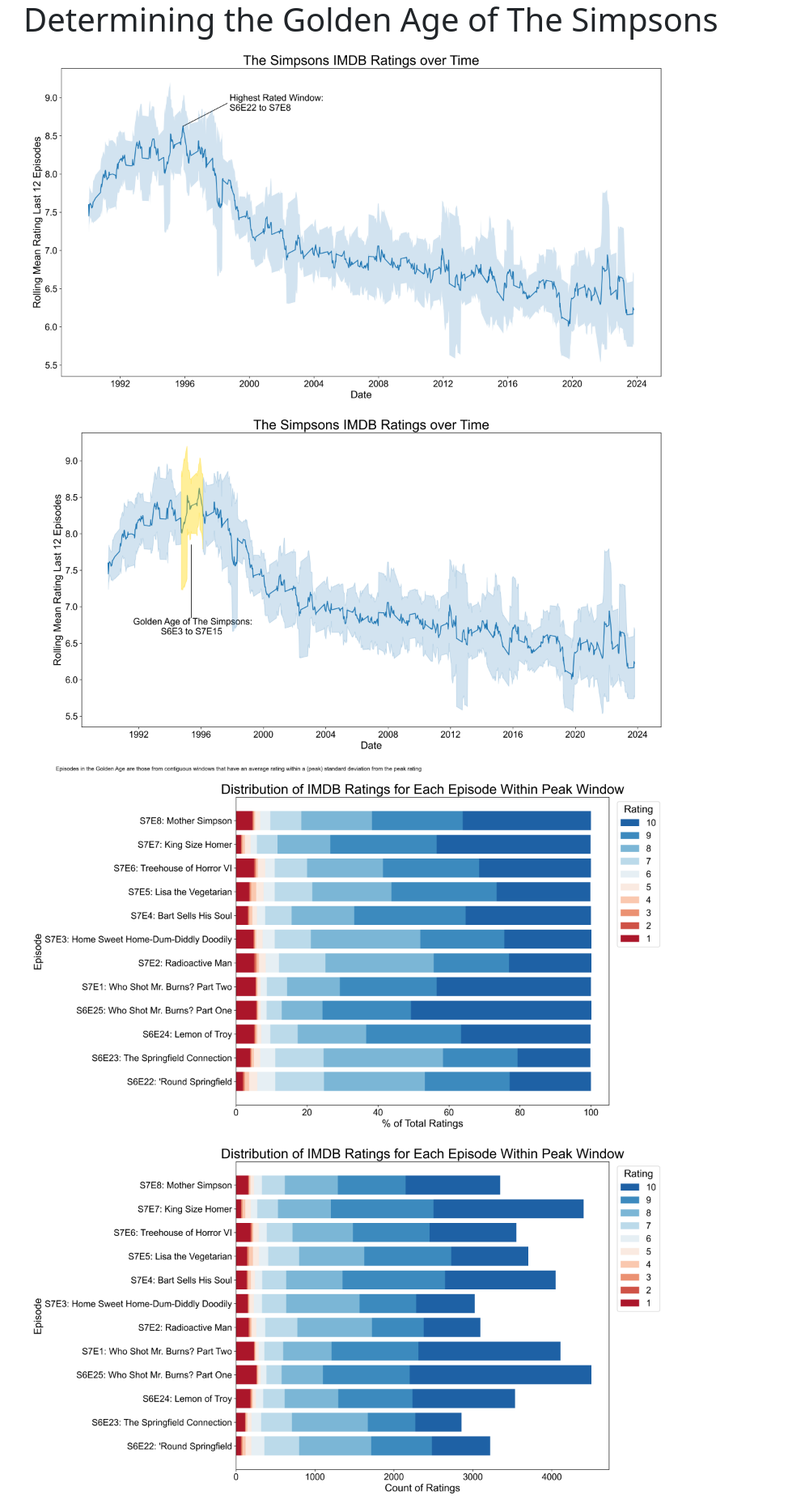
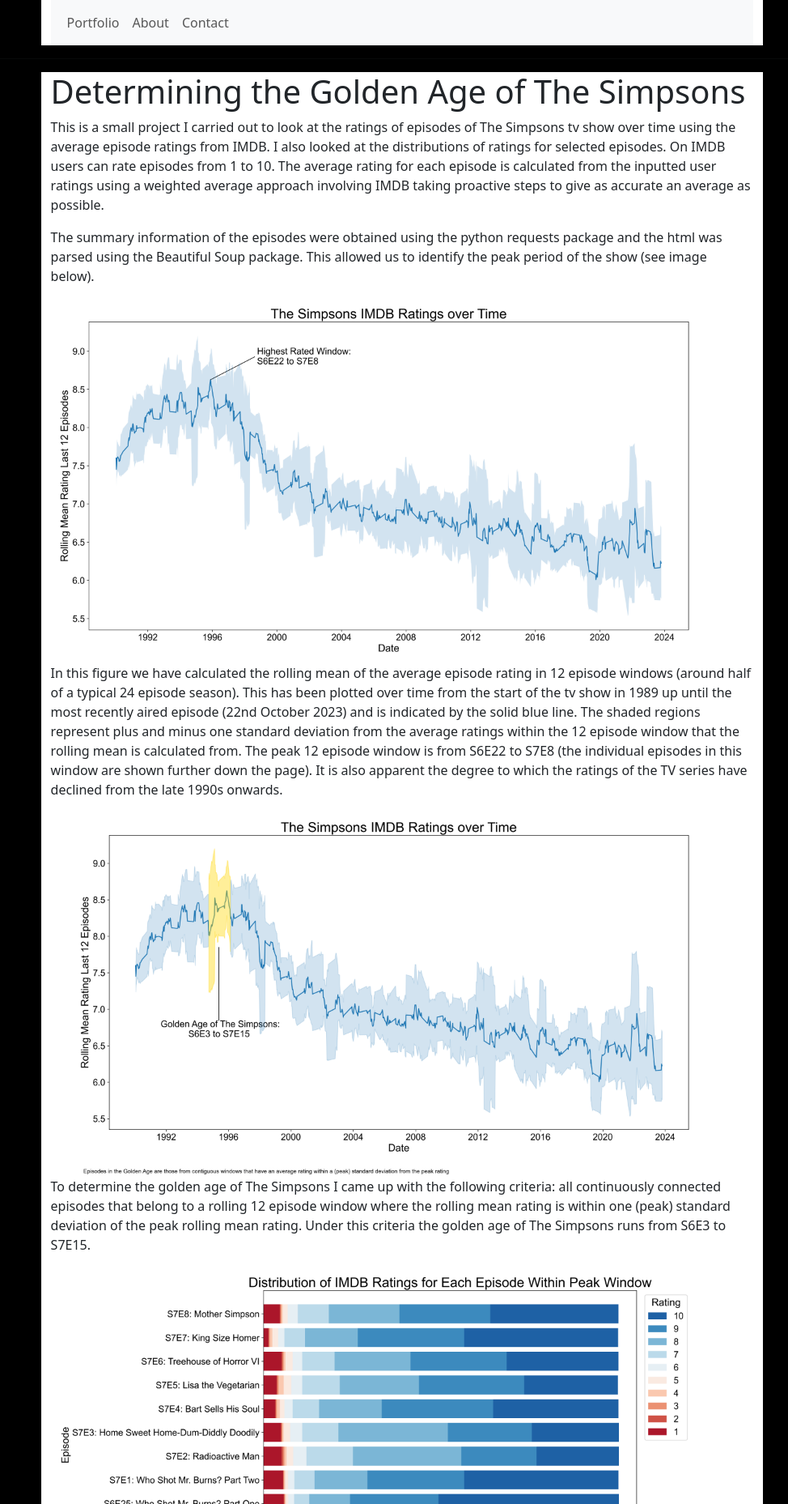
Before and after one commit to rmcg123/portfolio_website, a Django app: page /simpsons_ratings/ in a window 1280 px wide. Shown: the top 1857 px of the page at 81% size, without its empty margins (143-1117 px from the left). Run offline with Django 4.2, Linux system fonts and the light colour scheme.

Commit message:
Add content to articles

```diff
--- a/pages/templates/pages/simpsons_ratings.html
+++ b/pages/templates/pages/simpsons_ratings.html
@@ -4,16 +4,76 @@
 {% block page_content %}
     <h1>Determining the Golden Age of The Simpsons</h1>
     <p>
-        <img src="{% static 'simpsons_ratings/simpsons_peak_window.png' %}" alt="My image", style="width:800px">
-        <img src="{% static 'simpsons_ratings/simpsons_golden_age.png' %}" alt="My image", style="width:800px">
-        <img src="{% static 'simpsons_ratings/rating_dist_peak_window_episodes_share.png' %}" alt="My image", style="width:800px">
-        <img src="{% static 'simpsons_ratings/rating_dist_peak_window_episodes_counts.png' %}" alt="My image", style="width:800px">
-        <img src="{% static 'simpsons_ratings/rating_dist_top_episodes_share.png' %}" alt="My image", style="width:800px">
-        <img src="{% static 'simpsons_ratings/rating_dist_top_episodes_counts.png' %}" alt="My image", style="width:800px">
-
+        This is a small project I carried out to look at the ratings of episodes
+        of The Simpsons tv show over time using the average episode ratings from
+        IMDB. I also looked at the distributions of ratings for selected episodes.
+        On IMDB users can rate episodes from 1 to 10. The average rating for each
+        episode is calculated from the inputted user ratings using a weighted
+        average approach involving IMDB taking proactive steps to give as accurate
+        an average as possible.
     </p>
     <p>
-        The code for this project is available on my GitHub
+        The summary information of the episodes were obtained using the python
+        requests package and the html was parsed using the Beautiful Soup
+        package. This allowed us to identify the peak period of the show (see
+        image below).
+    </p>
+
+    <img src="{% static 'simpsons_ratings/simpsons_peak_window.png' %}" alt="Simpsons Peak" style="width:800px">
+    <p>
+        In this figure we have calculated the rolling mean of the average
+        episode rating in 12 episode windows (around half of a typical 24
+        episode season). This has been plotted over time from the start of the
+        tv show in 1989 up until the most recently aired episode (22nd October
+        2023) and is indicated by the solid blue line. The shaded regions represent
+        plus and minus one standard deviation from the average ratings within
+        the 12 episode window that the rolling mean is calculated from. The peak
+        12 episode window is from S6E22 to S7E8 (the individual episodes in
+        this window are shown further down the page).
+        It is also apparent the degree to which the ratings of the TV series
+        have declined from the late 1990s onwards.
+    </p>
+    <img src="{% static 'simpsons_ratings/simpsons_golden_age.png' %}" alt="Simpsons Golden Age" style="width:800px">
+    <p>
+        To determine the golden age of The Simpsons I came up with the
+        following criteria: all continuously connected episodes that belong to
+        a rolling 12 episode window where the rolling mean rating is within one
+        (peak) standard deviation of the peak rolling mean rating. Under this
+        criteria the golden age of The Simpsons runs from S6E3 to S7E15.
+    </p>
+    <img src="{% static 'simpsons_ratings/rating_dist_peak_window_episodes_share.png' %}" alt="Rating Distributions Share Peak Window Episodes" style="width:800px">
+    <p>
+        The rating distributions for the episodes in the peak windows is shown
+        in the stacked barplot figure above. Here we are looking at each
+        episode in the peak window on the y-axis and on the x-axis we are looking at the percentage
+        share of user ratings for each rating level for that episode. The colour
+        scheme for the ratings is indicated in the legend.
+    </p>
+    <img src="{% static 'simpsons_ratings/rating_dist_peak_window_episodes_counts.png' %}" alt="Rating Distributions Counts Peak Window Episodes" style="width:800px">
+    <p>
+        Similarly, for the figure above we are looking at a stacked bar plot
+        showing the counts of each rating for each of the episodes within the
+        peak window.
+    </p>
+    <img src="{% static 'simpsons_ratings/rating_dist_top_episodes_share.png' %}" alt="Rating Distributions Share Top Episodes" style="width:800px">
+    <p>
+        As well as the peak window of the show based on the rolling 12 episode
+        windows we can also look at the individually best rated episodes. Above
+        are the percentage share of each rating level for the highest
+        ranked episodes of the TV shows. There are 12 episodes that have a
+        rating of 9 or above. The episodes are ordered starting from
+        the highest ranked at the top of the y-axis. The top rated episode is
+        S8E23 "Homer's Enemy" AKA the Frank Grimes episode, which is the only
+        episode with a rating of 9.3ß.
+    </p>
+    <img src="{% static 'simpsons_ratings/rating_dist_top_episodes_counts.png' %}" alt="Rating Distributions Counts Top Episodes" style="width:800px">
+    <p>
+        And the corresponding counts for each of the top 12 episodes is shown
+        above.
+    </p>
+    <p>
+        If you are interested in seeing how this was done the code for this
+        project is available on my GitHub
             <a href="https://github.com/rmcg123/the_simpsons_imdb_ratings">here</a>
     </p>
 {% endblock page_content %}
--- a/templates/base.html
+++ b/templates/base.html
@@ -2,13 +2,33 @@
 <html lang="en">
 <head>
     <meta charset="utf-8">
+    <meta name="viewport" content="width=device-width, initial-scale=1">
     <title>{% block title %}My Personal Portfolio{% endblock title %}</title>
     <link
         href="https://cdn.jsdelivr.net/npm/bootstrap@5.3.1/dist/css/bootstrap.min.css"
         rel="stylesheet"
     >
 </head>
-<body class="container", style="width:75%">
-{% block page_content %}{% endblock page_content %}
+<body class="container" style="background-color:black">
+    <div class="container" style="width:80%; background-color:white">
+        <nav class="navbar navbar-expand-lg navbar-light bg-light">
+            <div class="container-fluid">
+                <button class="navbar-toggler" type="button" data-bs-toggle="dropdown" data-bs-target="navbarNavAltMarkup" aria-controls="navbarNavAltMarkup" aria-expanded="false" aria-label="Toggle navigation">
+                    <span class="navbar-toggler-icon"></span>
+                </button>
+                <div class="collapse navbar-collapse" id="navbarNavAltMarkup">
+                    <div class="navbar-nav">
+                        <a class="nav-link" href="{% url 'home' %}">Portfolio</a>
+                        <a class="nav-link" href="{% url 'guinness_pricing_post' %}">About</a>
+                        <a class="nav-link" href="{% url 'irish_rail_rt' %}">Contact</a>
+                    </div>
+                </div>
+            </div>
+        </nav>
+    </div>
+    <hr style="height:5%">
+    <div class="container" style="width:80%; background-color:white">
+        {% block page_content %}{% endblock page_content %}
+    </div>
 </body>
 </html>
```
Also changed, not shown: pages/templates/pages/irish_rail_rt.html (+6 -2 lines), pages/static/simpsons_ratings/rating_dist_top_episodes_counts.png, pages/static/simpsons_ratings/rating_dist_top_episodes_share.png.
